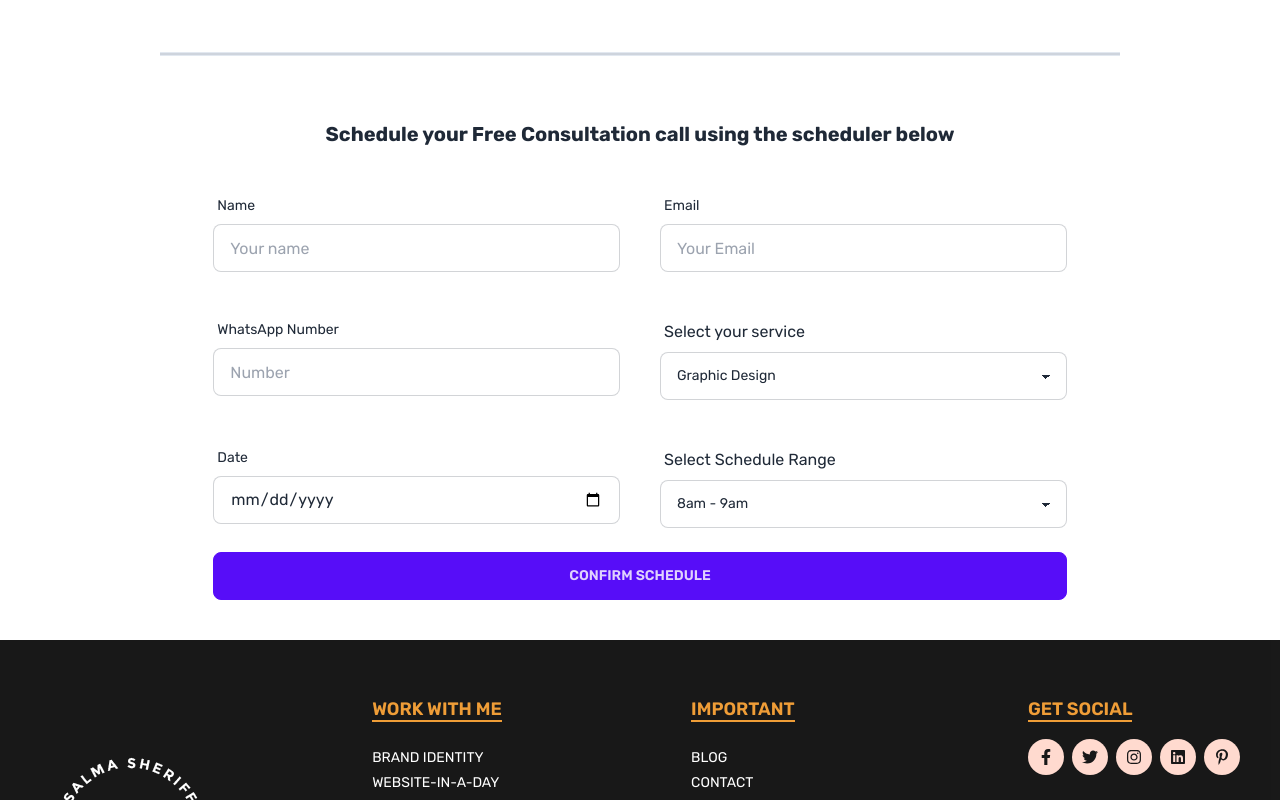
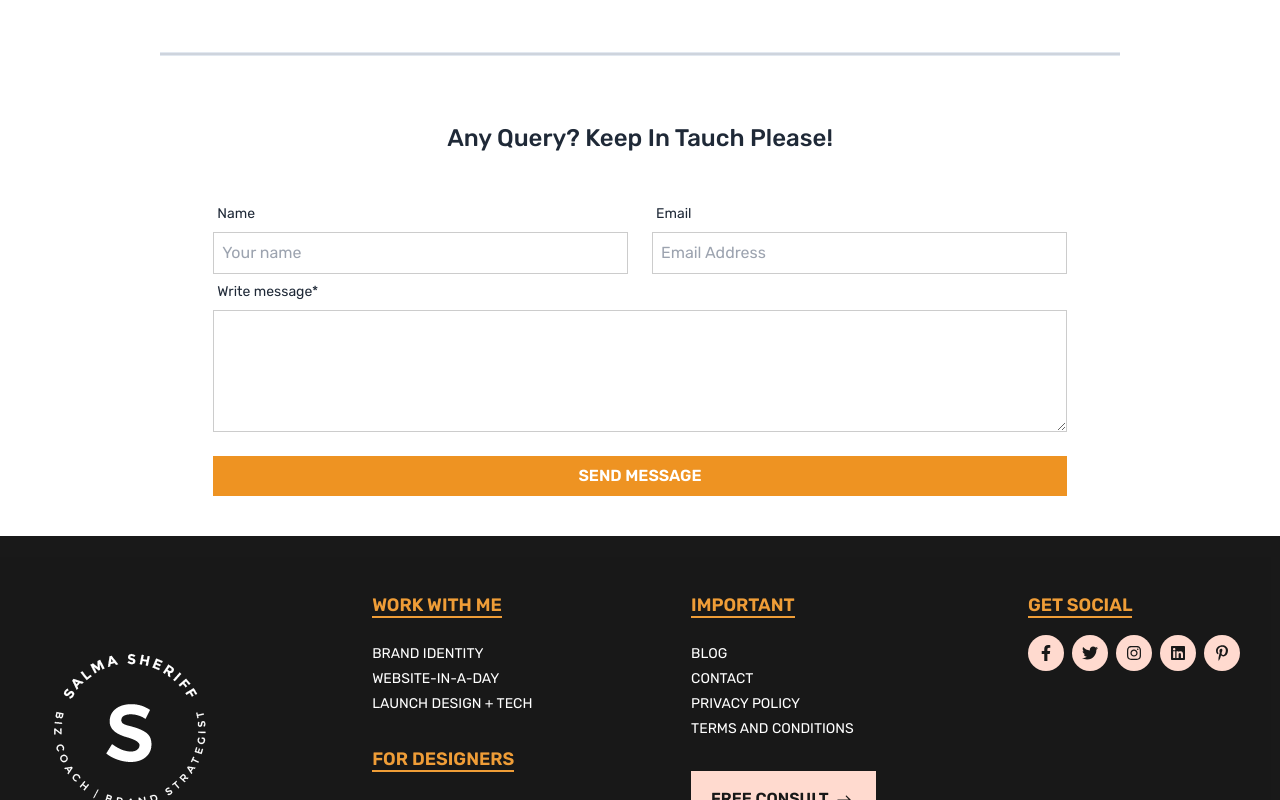
Before and after one commit to abdurrahmanrahat/agencyCope-client, a React (Vite) app: page /contact in a window 1280 px wide. Shown: the part 460-1260 px from the top of the page. Built offline with nearby package versions, Linux system fonts and the light colour scheme.

Commit message:
modify contact page

```diff
--- a/src/Pages/Contact/Schedual.jsx
+++ b/src/Pages/Contact/Schedual.jsx
@@ -1,5 +1,3 @@
-import { useState } from "react";
-
 const Schedual = () => {
   //   const [service, setService] = useState("");
   //   const [time, setTime] = useState("");
@@ -17,8 +15,8 @@ const Schedual = () => {
   return (
     <div>
       <div className="mt-16">
-        <h3 className="text-xl font-bold text-center">
-          Schedule your Free Consultation call using the scheduler below
+        <h3 className="text-[24px] font-medium text-center">
+          Any Query? Keep In Tauch Please!
         </h3>
 
         <form
@@ -27,9 +25,10 @@ const Schedual = () => {
           method="POST"
           className="w-2/3 mx-auto my-10"
         >
-          <div className="grid grid-cols-1 md:grid-cols-2 gap-10">
+          <div className="">
+            <div className="md:flex gap-6">
               {/* Name */}
-            <div className="form-control">
+              <div className="form-control md:w-1/2">
                 <label className="label">
                   <span className="label-text">Name</span>
                 </label>
@@ -37,79 +36,36 @@ const Schedual = () => {
                   type="text"
                   name="name"
                   placeholder="Your name"
-                className="input input-bordered"
+                  className="w-full p-2 border border-solid border-[#ccc]"
                 />
               </div>
 
               {/* Email */}
-            <div className="form-control">
+              <div className="form-control md:w-1/2">
                 <label className="label">
                   <span className="label-text">Email</span>
                 </label>
                 <input
                   type="email"
                   name="email"
-                placeholder="Your Email"
-                className="input input-bordered"
+                  placeholder="Email Address"
+                  className="w-full p-2 border border-solid border-[#ccc]"
                 />
               </div>
+            </div>
 
-            {/* Phone/WhatsApp  */}
+            {/* message  */}
             <div className="form-control">
               <label className="label">
-                <span className="label-text">WhatsApp Number</span>
+                <span className="label-text">Write message*</span>
               </label>
-              <input
-                type="number"
-                name="whatsapp"
-                placeholder="Number"
-                className="input input-bordered"
-              />
-            </div>
-
-            {/* Select Service */}
-            <div className="form-control w-full">
-              <label className="label">Select your service</label>
-              <select
-                className="select select-bordered font-normal"
-                // onBlur={(e) => setService(e.target.value)}
-                name="service"
-              >
-                <option disabled className="font-semibold">
-                  Pick one
-                </option>
-                <option>Graphic Design</option>
-                <option>Web Design & Development</option>
-                <option>Digital Marketing</option>
-                <option>Facebook Page Management</option>
-              </select>
-            </div>
-
-            {/* Date */}
-            <div className="form-control">
-              <label className="label">
-                <span className="label-text">Date</span>
-              </label>
-              <input type="date" name="date" className="input input-bordered" />
-            </div>
-
-            {/* Select Schedule */}
-            <div className="form-control w-full">
-              <label className="label">Select Schedule Range</label>
-              <select
-                className="select select-bordered font-normal"
-                // onBlur={(e) => setTime(e.target.value)}
-                name="time-schedule"
-              >
-                <option disabled className="font-semibold">
-                  Pick one
-                </option>
-                <option>8am - 9am</option>
-                <option>10am - 11am</option>
-                <option>2pm - 3pm</option>
-                <option>5pm - 6pm</option>
-                <option>7pm - 8pm</option>
-              </select>
+              <textarea
+                name="message"
+                id=""
+                cols="30"
+                rows="4"
+                className="w-full p-3 border border-solid border-[#ccc]"
+              ></textarea>
             </div>
           </div>
 
@@ -117,8 +73,8 @@ const Schedual = () => {
           <div className="form-control mt-6">
             <input
               type="submit"
-              className="btn btn-primary btn-block"
-              value="Confirm Schedule"
+              className="w-[100%] bg-[#EE9322] py-2 text-[16px] text-white font-[600] uppercase cursor-pointer"
+              value="Send Message"
             />
           </div>
         </form>
```
Lines whose indentation alone changed are shown as unchanged.
